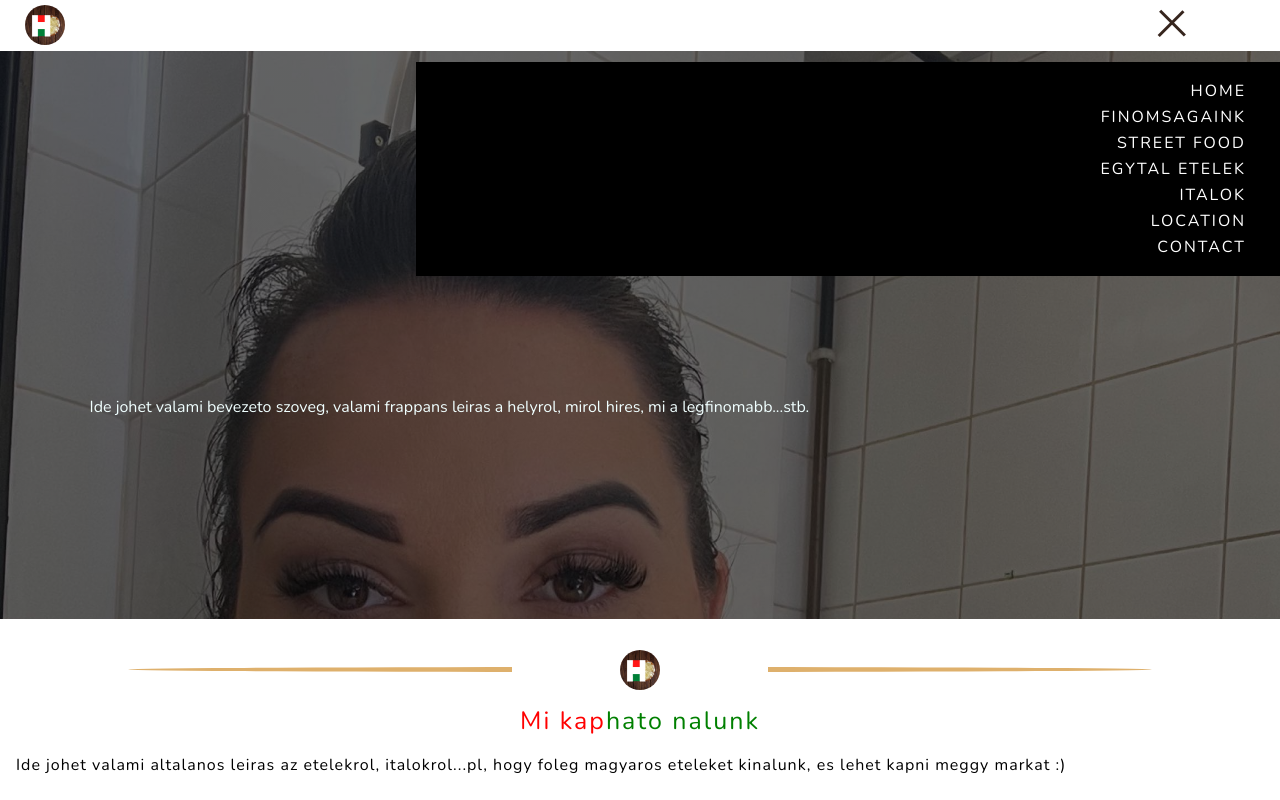
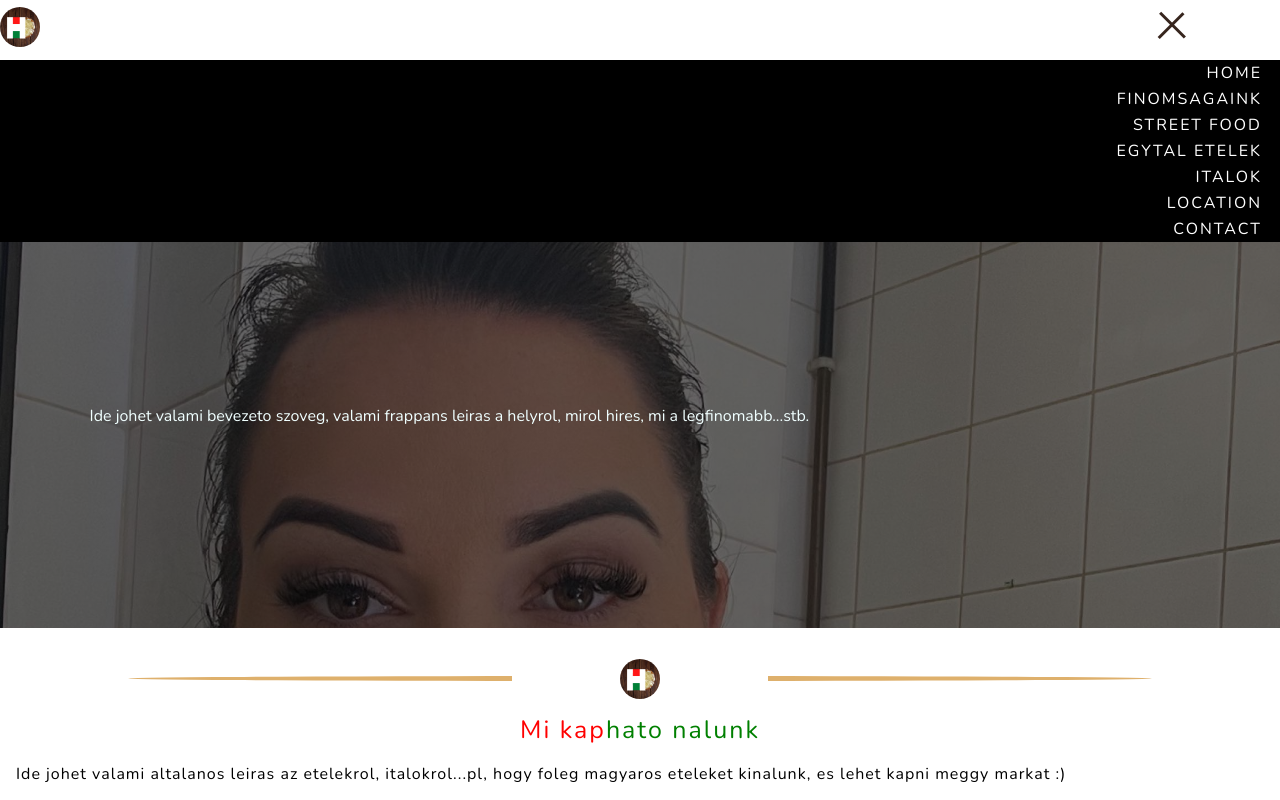
Before and after one commit to azotamiota/hungarian-langos, a React (Create React App) app: page / in a window 1280 px wide. Both pictures are taken after a click on the element 1217 px from the left and 28 px from the top of the page. Shown: the top 800 px of the page. Built offline with nearby package versions, Linux system fonts and the light colour scheme.

Commit message:
navbar fixed

```diff
--- a/src/App.css
+++ b/src/App.css
@@ -28,26 +28,30 @@ body {
 }
 
 #navbar {
+    position: fixed;
+    top: 0;
+    height: 60px;
+    width: 100%;
     display: flex;
     justify-content: space-between;
     align-items: center;
-    padding: 5px 0 0 25px;
-    /* background-color: #faf3c8; */
+    /* padding: 5px 0 0 25px; */
+    background-color: white;
+    z-index: 99;
 }
 
 #hamburger-menu {
-    position: relative;
+    /* position: relative; */
 }
 
 #nav-links {
-    position: absolute;
-    width: 65vw;
+    position: fixed;
+    width: 100vw;
+    margin-block-start: 0;
     flex-direction: column;
-    right: 0%;
-    top: 37px;
-    padding: 1em;
     background-color: black;
-    z-index: 1;
+    z-index: 99;
+    padding-inline-start: 0;
 }
 
 #nav-links > li {
@@ -111,6 +115,7 @@ body {
 
 /************************************************************** Hero START*/
 #hero {
+    margin-top: 60px;
     display: flex;
     flex-direction: column;
     justify-content: space-evenly;
--- a/src/components/Navbar.jsx
+++ b/src/components/Navbar.jsx
@@ -22,7 +22,8 @@ export default function Navbar() {
 
   const [state, dispatch] = useReducer(reducer, initialState)
 
-  return <div id="navbar">
+  return <>
+  <div id="navbar">
     <div className="brand">
         <img id="logo" src={logo} alt=""/>
         <div className="toogle">
@@ -35,7 +36,9 @@ export default function Navbar() {
             <div className="bar2"></div>
             <div className="bar3"></div>
         </div>
-        <ul id="nav-links" className={state.navbarVisibility}>
+    </div>
+  </div>
+  <ul id="nav-links" className={state.navbarVisibility}>
             <li><a href='#hero' className="active">Home</a></li>
             <li><a href="#food-groups">Finomsagaink</a></li>
             <li><a href="#street-food">Street Food</a></li>
@@ -43,8 +46,6 @@ export default function Navbar() {
             <li><a href="#drinks">Italok</a></li>
             <li><a href="#location">Location</a></li>
             <li><a href="#footer-icons">Contact</a></li>
-            {/* <li><a href="#products">Products</a></li> */}
-        </ul>
-    </div>
-  </div>;
+  </ul>
+  </>
 }
```
